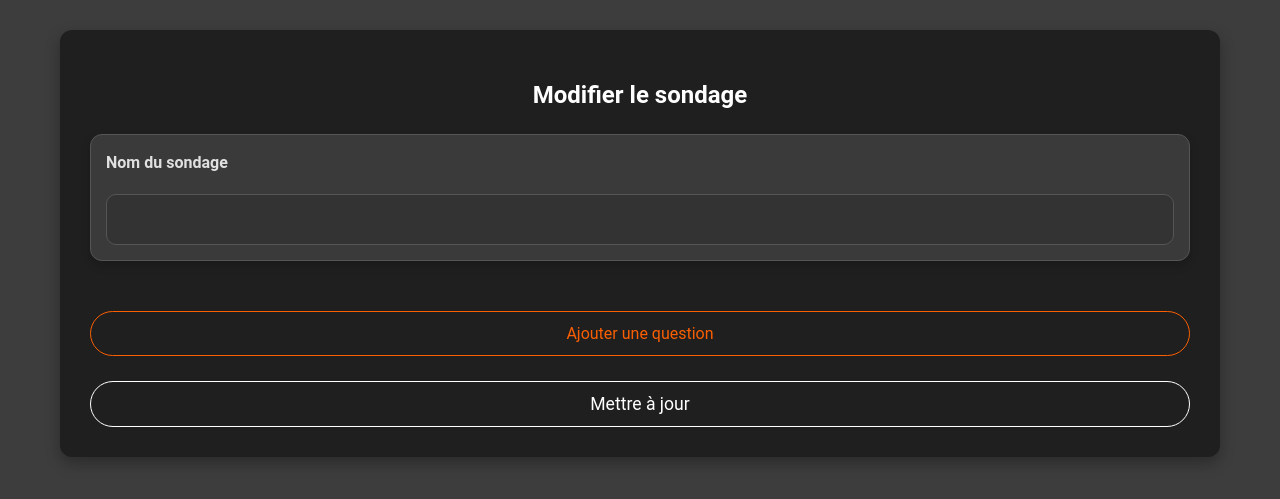
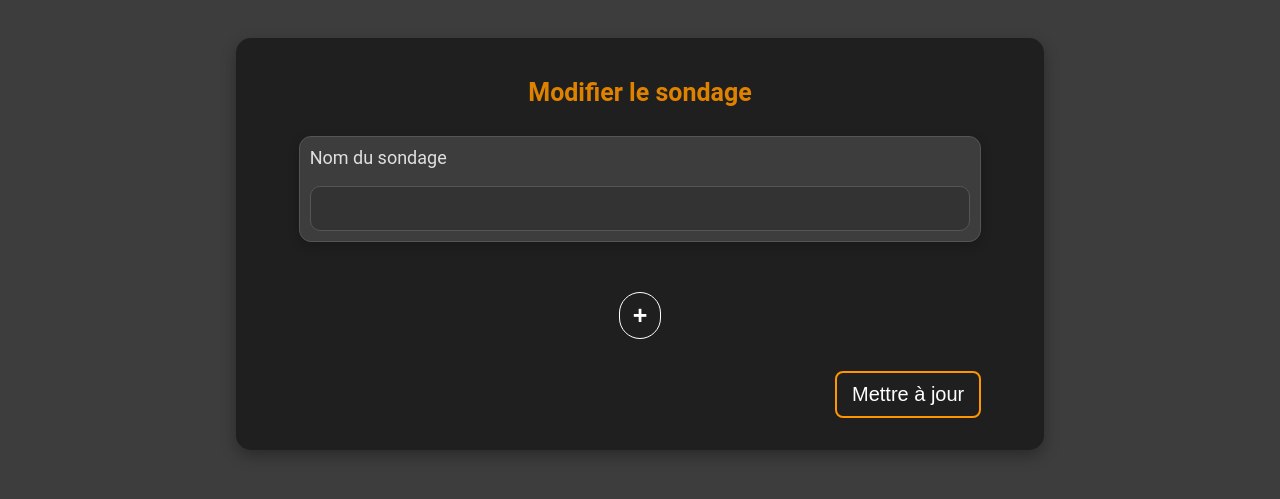
Before and after one commit to Revoky/SondagesNoSQL, a Flask app: template templates/edit_poll.html in a window 1280 px wide. Shown: the top 499 px of the page. Run offline with Flask 3, Linux system fonts and the light colour scheme; the template is opened without the code that fills it, so the values that code supplies are empty.

Commit message:
editPage

```diff
--- a/static/edit_poll.css
+++ b/static/edit_poll.css
@@ -1,84 +1,36 @@
-/* Style spécifique à la page d'édition */
-body.edit-page {
+/*_______________ Form _______________*/
+
+.name-input {
+    box-sizing: border-box;
+    width: 100%;
+    display: flex;
+    padding: 10px;
+    margin-top: 2%;
+    flex-direction: column;
+    gap: 10px;
     background-color: #3d3d3d;
-    color: #e0e0e0;
-    line-height: 1.6;
-    font-size: 16px;
-    font-family: 'Roboto', sans-serif;
+    border-radius: 12px;
+    border: 1px solid #555555;
+    box-shadow: 0 4px 12px rgba(0, 0, 0, 0.2);
 }
 
-/* Conteneur principal */
-.edit-page .container {
-    width: 90%;
-    max-width: 1100px;
-    margin: 30px auto;
-    padding: 30px;
-    background-color: #1f1f1f;
-    border-radius: 12px;
-    box-shadow: 0 6px 15px rgba(0, 0, 0, 0.3);
-}
-
-
-/* Titre principal */
-.edit-page h1 {
-    text-align: center;
-    font-size: 1.5rem;
-    color: #ffffff;
-    margin-bottom: 20px;
-}
-
-/* Formulaire d'édition */
-.edit-page form {
-    display: flex;
-    flex-direction: column;
-    gap: 25px;
-}
-
-.edit-page .form-group {
-    display: flex;
-    flex-direction: column;
-    gap: 10px;
-    background-color: #ffffff1f;
-    padding: 10px;
-    /* align-items: start; */
-    border-radius: 12px;
-    border: 1px solid #555555;
-}
-
-.edit-page .name-input {
-    display: flex;
-    flex-direction: column;
-    gap: 10px;
-    background-color: #ffffff1f;
-    padding: 15px;
-    border-radius: 12px;
-    border: 1px solid #555555;
-    box-shadow: 0 4px 10px rgba(0, 0, 0, 0.2);
-}
-
-.edit-page .name-input label {
-    font-weight: 600;
-    font-size: 1rem;
+.name-input label {
     color: #e0e0e0;
     margin-bottom: 8px;
 }
 
-.edit-page .name-input input[type="text"]:focus {
+.name-input input:focus {
     outline: none;
     border-color: #ff9500;
     background-color: #444444;
 }
 
-/* Placeholders plus visibles */
-.edit-page .name-input input[type="text"]::placeholder {
+.name-input input::placeholder {
     color: #888888;
 }
 
-/* Champs de texte et select */
-.edit-page input[type="text"],
-.edit-page select {
+input, select {
     padding: 14px;
-    font-size: 1.1rem;
     border: 1px solid #555555;
     border-radius: 10px;
     background-color: #333333;
@@ -86,19 +38,16 @@ body.edit-page {
     transition: border-color 0.3s ease;
 }
 
-.edit-page input[type="text"]:focus,
-.edit-page select:focus {
+input:focus, select:focus {
     outline: none;
     border-color: #ff9500;
 }
 
-.edit-page input[type="text"]::placeholder,
-.edit-page select option {
+input::placeholder, select option {
     color: #888888;
 }
 
-/* Style des questions */
-.edit-page .question {
+.question {
     background-color: #3a3a3a;
     padding: 25px;
     border-radius: 12px;
@@ -106,78 +55,71 @@ body.edit-page {
     margin-bottom: 20px;
 }
 
-/* Titre de la question */
-.edit-page .questionTitle {
-    font-size: 1.3rem;
+.questionTitle {
     color: #ffffff;
     font-weight: 600;
     margin-bottom: 15px;
 }
 
-/* Réponses */
-.edit-page .questionReponses {
-    font-size: 1rem;
-    color: #bdbdbd;
+/*_______________ Button _______________*/
+
+.delete-button-container {
+    width: 100%;
+    display: flex;
+    justify-content: center;
 }
 
-.edit-page .questionReponses::placeholder {
-    color: #888888;
-}
-
-/* Boutons */
-.edit-page .update-button {
-    padding: 12px 30px;
-    font-size: 1.1rem;
+.add-question-button, .delete-question-button {
+    width: auto;
+    font-size: 25px;
+    font-weight: bold;
     border-radius: 100px;
-    cursor: pointer;
-    transition: background-color 0.3s ease, color 0.3s ease;
     border: 1px solid #ffffff;
-    background-color: transparent;
     color: #ffffff;
-    display: flex;
-    justify-content: center;
-    align-items: center;
-    text-align: center;
-    font-family: 'Roboto', sans-serif;
-}
-
-.edit-page .update-button:hover {
-    background-color: #007e28;
-    color: white;
-    border-color: #007e28;
-}
-
-.edit-page .update-button .text {
-    font-size: 1.1rem;
-    font-weight: 400;
-    text-align: center;
-    color: inherit;
-    font-family: Inter, "Regular";
-}
-
-.edit-page .add-question-button,
-.edit-page .delete-question-button {
-    padding: 12px 24px;
-    font-size: 1rem;
-    border-radius: 100px;
-    border: 1px solid #fa5f02;
-    color: #fa5f02;
     background-color: transparent;
     cursor: pointer;
     transition: background-color 0.3s ease, color 0.3s ease;
     display: flex;
     justify-content: center;
     align-items: center;
-    text-align: center;
-    font-family: 'Roboto', sans-serif;
 }
 
-.edit-page .add-question-button:hover {
-    background-color: #e68900;
+.add-question-button {
+    padding: 8px 13px 8px 13px;
+}
+
+.delete-question-button {
+    padding: 6px 15px 6px 15px;
+}
+
+.add-question-button:hover, .delete-question-button:hover {
+    background-color: #ff95007c;
     color: #ffffff;
 }
 
-.edit-page .delete-question-button:hover {
-    background-color: #e92218;
+.update-container {
+    width: 100%;
+    display: flex;
+    justify-content: flex-end;
+}
+
+.update-button {
+    width: auto;
+    margin-top: 1%;
+    margin-bottom: 1%;
+    display: inline-block;
+    padding: 10px 15px;
+    color: #ffffff;
+    background-color: #1f1f1f;
+    border: #ff9500 2px solid;
+    border-radius: 8px;
+    cursor: pointer;
+    transition: background 0.3s ease, transform 0.2s ease;
+    text-decoration: none;
+    font-size: 20px;
+}
+
+.update-button:hover {
+    background-color: #ff95007c;
     color: #ffffff;
 }
--- a/static/main.css
+++ b/static/main.css
@@ -21,3 +21,31 @@ h1 {
     border-radius: 15px;
     box-shadow: 0 6px 15px rgba(0, 0, 0, 0.3);
 }
+
+form {
+    display: flex;
+    flex-direction: column;
+    justify-content: center;
+    align-items: center;
+    width: 90%;
+    margin: auto;
+    gap: 25px;
+}
+
+#questionsContainer {
+    width: 100%;
+}
+
+.form-group {
+    box-sizing: border-box;
+    width: 100%;
+    display: flex;
+    padding: 10px;
+    margin-top: 2%;
+    flex-direction: column;
+    gap: 10px;
+    background-color: #3d3d3d;
+    border-radius: 12px;
+    border: 1px solid #555555;
+    box-shadow: 0 4px 12px rgba(0, 0, 0, 0.2);
+}
--- a/templates/edit_poll.html
+++ b/templates/edit_poll.html
@@ -6,6 +6,7 @@
     <meta name="viewport" content="width=device-width, initial-scale=1.0">
     <title>Modifier le sondage</title>
     <link rel="stylesheet" href="{{ url_for('static', filename='edit_poll.css') }}">
+    <link rel="stylesheet" href="{{ url_for('static', filename='main.css') }}">
 </head>
 
 <body class="edit-page">
@@ -35,12 +36,18 @@
                     <input type="text" class="questionReponses" name="questionReponses"
                         value="{{ ','.join(question.reponses) if question.reponses else '' }}">
 
-                    <button type="button" class="delete-question-button">Supprimer la question</button>
+                    <div class="delete-button-container">
+                        <button type="button" class="delete-question-button">-</button>
+                    </div>
                 </div>
                 {% endfor %}
             </div>
-            <button type="button" class="add-question-button">Ajouter une question</button>
-            <button type="submit" class="update-button">Mettre à jour</button>
+
+            <button type="button" class="add-question-button">+</button>
+
+            <div class="update-container">
+                <button type="submit" class="update-button">Mettre à jour</button>
+            </div>
         </form>
     </div>
     <script src="{{ url_for('static', filename='edit.js') }}"></script>
```
